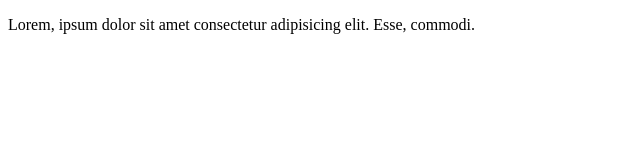
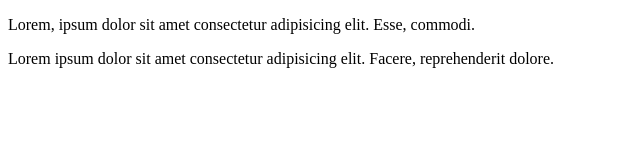
Before and after one commit to kevin26espinozas/test-repositorio, a plain HTML site: page index.html in a window 1280 px wide. Shown: the whole page, without its empty margins (0-640 px from the left). Drawn offline with Linux system fonts and the light colour scheme.

Commit message:
cambio 3

```diff
--- a/index.html
+++ b/index.html
@@ -10,6 +10,7 @@
     <div class="conteiner">
         <div class="row">
             <p>Lorem, ipsum dolor sit amet consectetur adipisicing elit. Esse, commodi.</p>
+            <p>Lorem ipsum dolor sit amet consectetur adipisicing elit. Facere, reprehenderit dolore.</p>
         </div>
     </div>
 </body>
```
